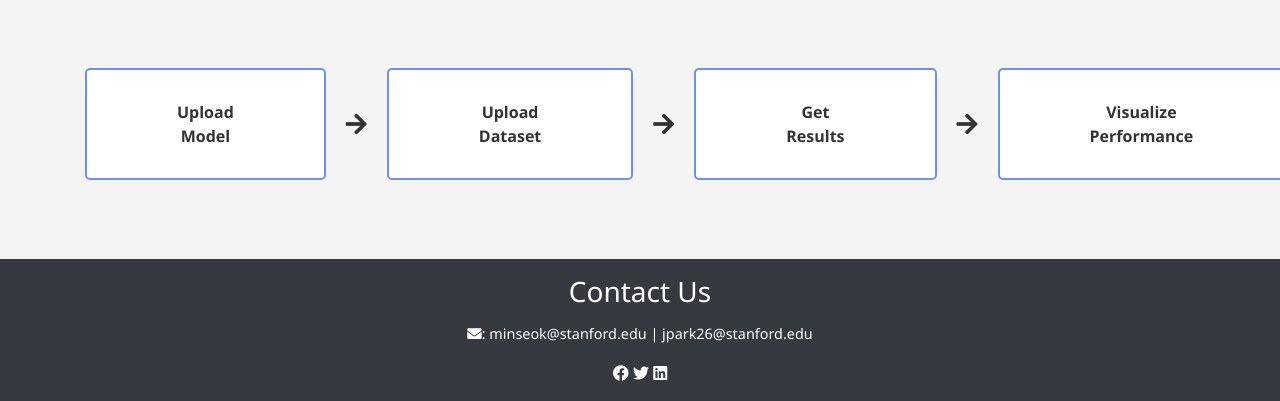
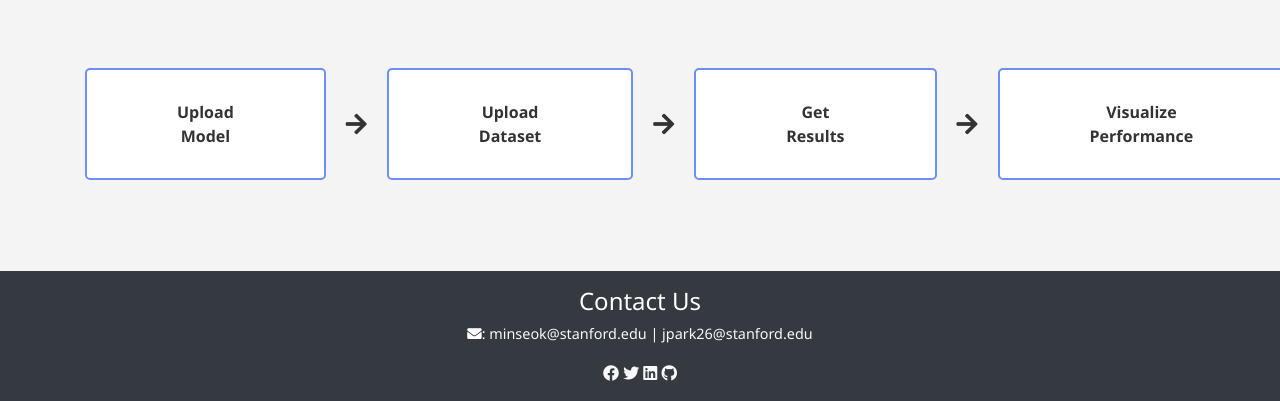
Before and after one commit to mbae26/Metrica, a Flask app: page / in a window 1280 px wide. Shown: the part 399-800 px from the top of the page. Run offline with Flask 3, Linux system fonts and the light colour scheme; some libraries are stand-ins or nearby versions.

Commit message:
Design Fix

```diff
--- a/app/templates/index.html
+++ b/app/templates/index.html
@@ -39,12 +39,13 @@
 
     <footer class="bg-dark text-white text-center py-3">
         <div class="container">
-            <h3>Contact Us</h3>
-            <p><i class='fas fa-envelope'></i>: minseok@stanford.edu | jpark26@stanford.edu</p>
+            <h4>Contact Us</h4>
+            <p><i class='fas fa-envelope'></i>: <a href="mailto:minseok@stanford.edu">minseok@stanford.edu</a> | <a href="mailto:jpark26@stanford.edu">jpark26@stanford.edu</a></p>
             <!-- Add any social media links or additional contact details here -->
             <a href="https://www.facebook.com"><i class="fab fa-facebook"></i></a>
             <a href="https://www.twitter.com"><i class="fab fa-twitter"></i></a>
             <a href="https://www.linkedin.com"><i class="fab fa-linkedin"></i></a>
+            <a href="https://www.github.com"><i class="fab fa-github"></i></a>
         </div>
     </footer>
 
```
